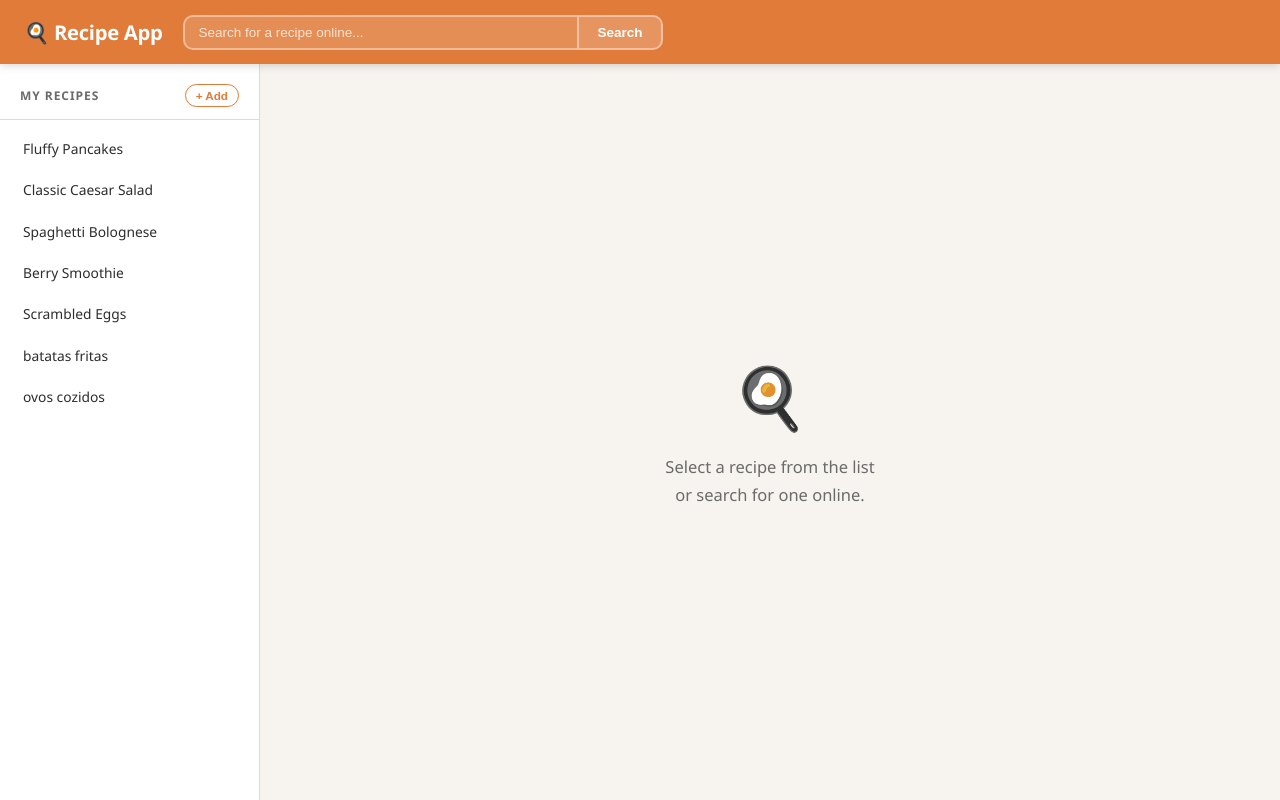
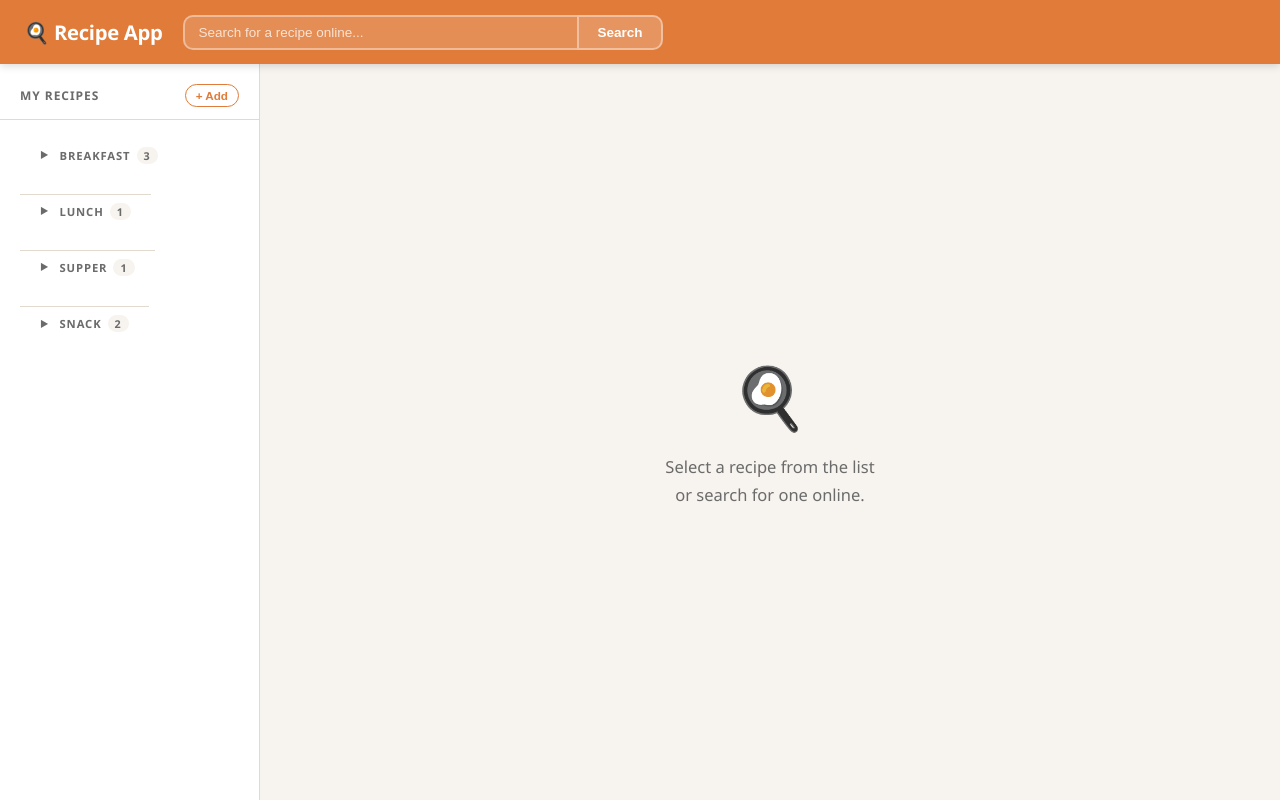
Before and after one commit to joaomlsilva/recipes, a website: page index.html in a window 1280 px wide. Drawn offline with Linux system fonts and the light colour scheme.

Commit message:
Implement meal-type grouping and dropdown in recipe list

```diff
--- a/app.js
+++ b/app.js
@@ -143,7 +143,51 @@ function renderSidebar() {
     return;
   }
 
+  // Group by mealType
+  const groups = {};
   allRecipes.forEach(recipe => {
+    const key = recipe.mealType || 'Other';
+    if (!groups[key]) groups[key] = [];
+    groups[key].push(recipe);
+  });
+
+  const mealTypeOrder = ['Breakfast', 'Lunch', 'Supper', 'Snack', 'Other'];
+  const sortedKeys = Object.keys(groups).sort((a, b) => {
+    const ai = mealTypeOrder.indexOf(a);
+    const bi = mealTypeOrder.indexOf(b);
+    const av = ai === -1 ? 99 : ai;
+    const bv = bi === -1 ? 99 : bi;
+    return av !== bv ? av - bv : a.localeCompare(b);
+  });
+
+  sortedKeys.forEach(mealType => {
+    const recipes = groups[mealType];
+    const hasActive = recipes.some(r => r.id === activeRecipeId);
+
+    // Wrapper list item containing the <details> dropdown
+    const wrapperLi = document.createElement('li');
+    wrapperLi.className = 'meal-type-group';
+
+    const details = document.createElement('details');
+    if (hasActive || sortedKeys.length === 1) details.open = true;
+
+    const summary = document.createElement('summary');
+    summary.className = 'meal-type-summary';
+
+    const labelSpan = document.createElement('span');
+    labelSpan.textContent = mealType;
+    const countSpan = document.createElement('span');
+    countSpan.className = 'meal-type-count';
+    countSpan.textContent = recipes.length;
+
+    summary.appendChild(labelSpan);
+    summary.appendChild(countSpan);
+    details.appendChild(summary);
+
+    const innerUl = document.createElement('ul');
+    innerUl.className = 'meal-type-recipes';
+
+    recipes.forEach(recipe => {
       const li = document.createElement('li');
       li.dataset.id = recipe.id;
       if (recipe.id === activeRecipeId) li.classList.add('active');
@@ -164,7 +208,12 @@ function renderSidebar() {
       li.appendChild(deleteBtn);
 
       li.addEventListener('click', () => showLocalRecipe(recipe));
-    recipeList.appendChild(li);
+      innerUl.appendChild(li);
+    });
+
+    details.appendChild(innerUl);
+    wrapperLi.appendChild(details);
+    recipeList.appendChild(wrapperLi);
   });
 }
 
--- a/styles.css
+++ b/styles.css
@@ -191,6 +191,75 @@ main {
   border-left-color: var(--clr-primary);
   color: var(--clr-primary);
   font-weight: 600;
+}
+
+/* ─── Meal-type dropdown groups ─────────────────────────── */
+.meal-type-group {
+  padding: 0;
+  border-left: none !important;
+  background: none !important;
+  cursor: default;
+}
+
+.meal-type-group:hover {
+  background: none !important;
+  color: inherit !important;
+}
+
+.meal-type-summary {
+  display: flex;
+  align-items: center;
+  justify-content: space-between;
+  padding: 8px 20px;
+  cursor: pointer;
+  font-size: 0.75rem;
+  font-weight: 700;
+  text-transform: uppercase;
+  letter-spacing: 0.08em;
+  color: var(--clr-text-muted);
+  user-select: none;
+  list-style: none;
+  gap: 6px;
+  border-top: 1px solid var(--clr-border);
+  transition: background var(--transition), color var(--transition);
+}
+
+.meal-type-group:first-child .meal-type-summary {
+  border-top: none;
+}
+
+.meal-type-summary::-webkit-details-marker { display: none; }
+
+.meal-type-summary::before {
+  content: '▶';
+  font-size: 0.6rem;
+  transition: transform 0.15s ease;
+  margin-right: 4px;
+  flex-shrink: 0;
+}
+
+details[open] > .meal-type-summary::before {
+  transform: rotate(90deg);
+}
+
+.meal-type-summary:hover {
+  background: #f5ede6;
+  color: var(--clr-primary-dark);
+}
+
+.meal-type-count {
+  margin-left: auto;
+  background: var(--clr-bg);
+  color: var(--clr-text-muted);
+  border-radius: 10px;
+  padding: 1px 7px;
+  font-size: 0.72rem;
+  font-weight: 700;
+  flex-shrink: 0;
+}
+
+.meal-type-recipes {
+  list-style: none;
 }
 
 /* ─── Content Area ──────────────────────────────────────── */
```
Lines whose indentation alone changed are shown as unchanged.
